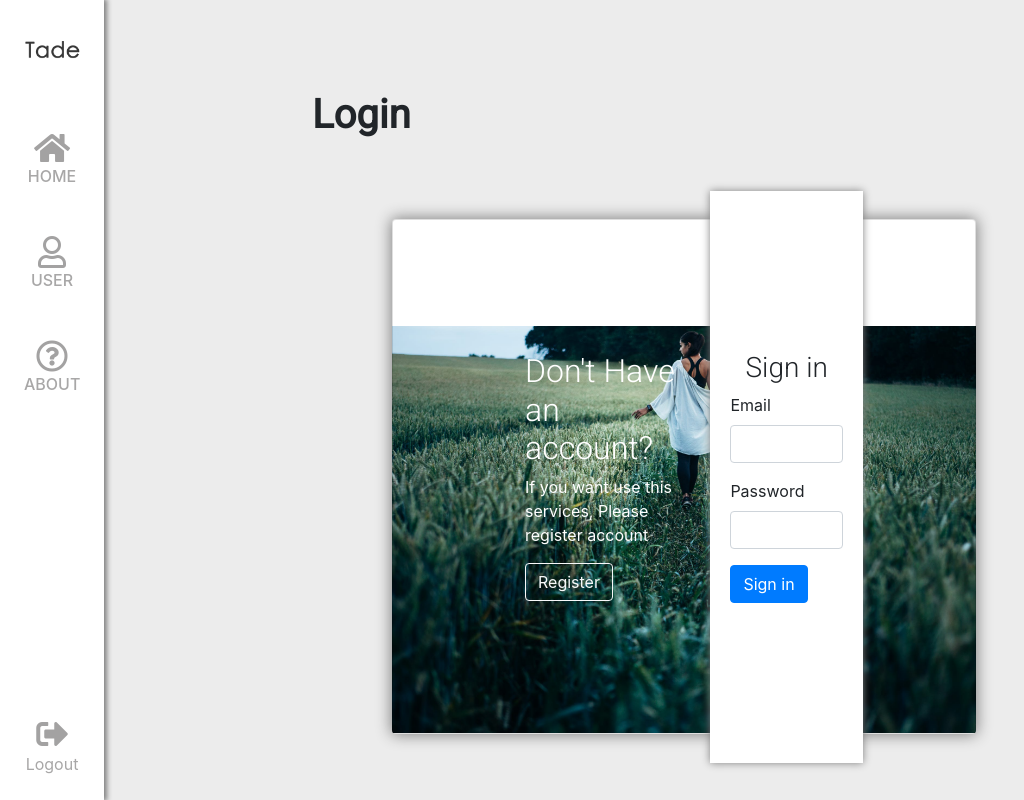
After one commit to kyechan99/Tade, a Node server app: page /login in a window 1280 px wide. The commit adds this page. Shown: the whole page, without its empty margins (0-1024 px from the left). Run offline with Node 20, Linux system fonts and the light colour scheme; some libraries are stand-ins or nearby versions.

Commit message:
Authentication

```diff
--- a/app.js
+++ b/app.js
@@ -20,6 +20,7 @@ app.use('/css', express.static(__dirname + '/node_modules/bootstrap/dist/css'));
 app.use('/js', express.static(__dirname + '/node_modules/bootstrap/dist/js'));
 app.use('/js', express.static(__dirname + '/node_modules/vue/dist'));
 app.use('/js', express.static(__dirname + '/node_modules/jquery/dist'));
+// app.use('/img', express.static(__dirname + '/'))
 
 app.use('/', index);
 
--- /dev/null
+++ b/public/css/authentication.css
@@ -0,0 +1,42 @@
+
+  @media (min-width: 992px) {
+    .card {
+      margin-top: 5rem;
+      margin-left: 5rem;
+      margin-right: 5rem;
+      padding: 7rem;
+      display: flex;
+      flex-direction: row;
+      justify-content: center;
+      align-items: center;
+    }
+    #custom-form-card {
+      margin-top: -10rem;
+      margin-bottom: -10rem;
+      padding-top: 10rem;
+      padding-bottom: 10rem;
+      background-color: white;
+    }
+  }
+  .card {
+    /* width: 100%; */
+    height: 100%;
+    background-position: center bottom;
+    background-repeat: no-repeat;
+    background-size: cover;
+    background-image: url('../img/thumb_2.jpg');
+    box-shadow: 0px 0px 15px 1px gray;
+    background-size: 105%;
+  }
+
+  #custom-card {
+    color: white;
+  }
+
+  h1, h2, h3 {
+    font-family: 'Roboto', sans-serif;
+    font-weight: 300;
+  }
+  h1 {
+    font-weight: bold;
+  }
--- /dev/null
+++ b/public/css/card.css
@@ -0,0 +1,26 @@
+body {
+    padding-top: 5.7rem;
+    background-color: #ececec;
+  }
+  #card-container {
+    padding-left: 1rem;
+    padding-right: 1rem;
+  }
+  @media (min-width: 992px) {
+    #card-container {
+      padding-left: 6.5rem;
+    }
+    #custom-card {
+      /* box-shadow: 0px 0px 8px 0px gray; */
+    }
+    #custom-form-card {
+      box-shadow: 0px 0px 8px 0px gray;
+    }
+    .card {
+      padding-left: 10%;
+      padding-right: 10%;
+    }
+  }
+  h3 {
+      text-align: center;
+  }
--- a/public/css/carousel.css
+++ b/public/css/carousel.css
@@ -19,14 +19,14 @@ html, body {
     background-size: cover;
   }
   .carousel .carousel-inner .bg1 {
-    background-image: url('https://cdn.pixabay.com/photo/2015/06/08/15/11/typewriter-801921_960_720.jpg');
+    background-image: url('../img/thumb_0.jpg');
     background-position: center top;
   }
   .carousel .carousel-inner .bg2 {
-    background-image: url('https://cdn.pixabay.com/photo/2014/05/02/21/49/home-office-336373_960_720.jpg');
+    background-image: url('../img/thumb_1.jpg');
     background-position: center center;
   }
   .carousel .carousel-inner .bg3 {
-    background-image: url('https://cdn.pixabay.com/photo/2015/01/14/18/41/home-office-599475_960_720.jpg');
+    background-image: url('../img/thumb_2.jpg');
     background-position: center bottom;
   }
--- a/public/css/navbar.css
+++ b/public/css/navbar.css
@@ -1,6 +1,6 @@
 body {
     padding-top: 54px;
-    background-color: #ece9e9;
+    background-color: #ececec;
   }
 
   @media (min-width: 992px) {
--- a/routes/index.js
+++ b/routes/index.js
@@ -4,8 +4,8 @@ var router = express.Router();
 router.get('/', function(req, res) {
     res.render('business/index', { title: 'Tade index page'});
 });
-router.get('/navbar', function(req, res) {
-    res.render('business/navbar');
+router.get('/login', function(req, res) {
+    res.render('business/login');
 });
 
 module.exports = router;
--- /dev/null
+++ b/views/business/login.jade
@@ -0,0 +1,25 @@
+extends ../layouts/layout
+
+block _css
+  link(href='css/authentication.css', rel='stylesheet')
+
+block _content
+  #card-container
+    h1 Login
+    .card
+      .card-body#custom-card
+        h2 Don't Have an account?
+        p If you want use this services, Please register account
+        button.btn.btn-outline-light(type='button') Register
+      .card-body#custom-form-card
+        h3 Sign in
+        .form-group
+          label Email
+          input.form-control(type='text', id='email')
+        .form-group
+          label Password
+          input.form-control(type='password', id='password')
+        button.btn.btn-primary(type='submit') Sign in
+
+
+//-   https://mdbootstrap.com/components/forms/
--- a/views/components/header.jade
+++ b/views/components/header.jade
@@ -21,8 +21,8 @@ nav#sideNav.navbar.navbar-expand-lg.navbar-dark.fixed-top
           i.far.fa-question-circle.fa-2x.custom-fa.icon
           p.custom-fa.text About
       li.nav-item
-        a.nav-link.navbar-logout-item(href='#logout')
+        a.nav-link.navbar-logout-item(href='/login')
           p.custom-fa.text Logout
-  a.navbar-logout-brand(href='#logout')
+  a.navbar-logout-brand(href='/login')
     i.fas.fa-sign-out-alt.fa-2x.custom-fa.icon
     p.custom-fa.text Logout
--- a/views/layouts/layout.jade
+++ b/views/layouts/layout.jade
@@ -10,10 +10,12 @@ html(lang='en')
 
     //- Custom styles for this template
     link(href='css/navbar.css', rel='stylesheet')
-    link(href='css/carousel.css', rel='stylesheet')
+    link(href='css/card.css', rel='stylesheet')
+    block _css
 
     //- awesome font
     link(rel='stylesheet', href='https://use.fontawesome.com/releases/v5.0.12/css/all.css', integrity='sha384-G0fIWCsCzJIMAVNQPfjH08cyYaUtMwjJwqiRKxxE/rx96Uroj1BtIQ6MLJuheaO9', crossorigin='anonymous')
+    link(rel='stylesheet', href='https://fonts.googleapis.com/css?family=Roboto:100,300,400')
 
 
   body
```
Also changed, not shown: views/business/index.jade (+5 -2 lines), public/img/thumb_0.jpg (added), public/img/thumb_1.jpg (added), public/img/thumb_2.jpg (added).
